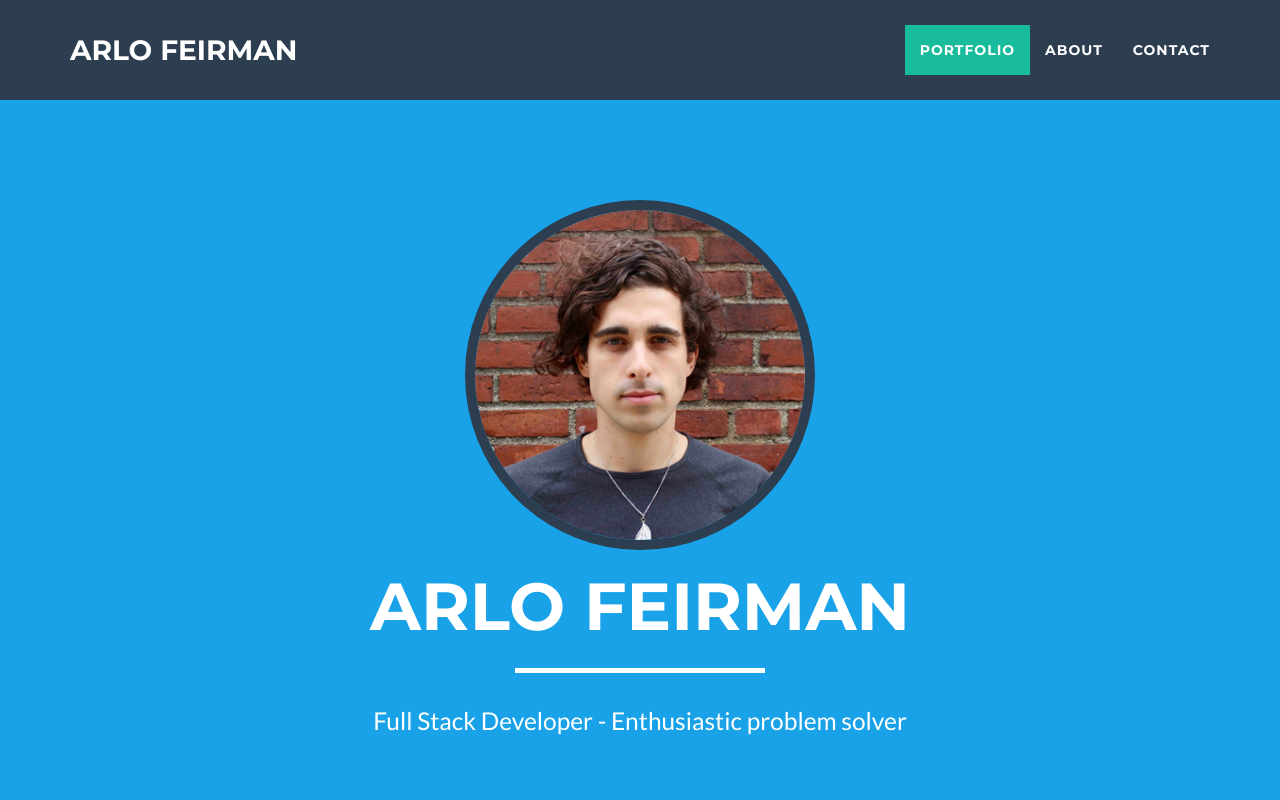
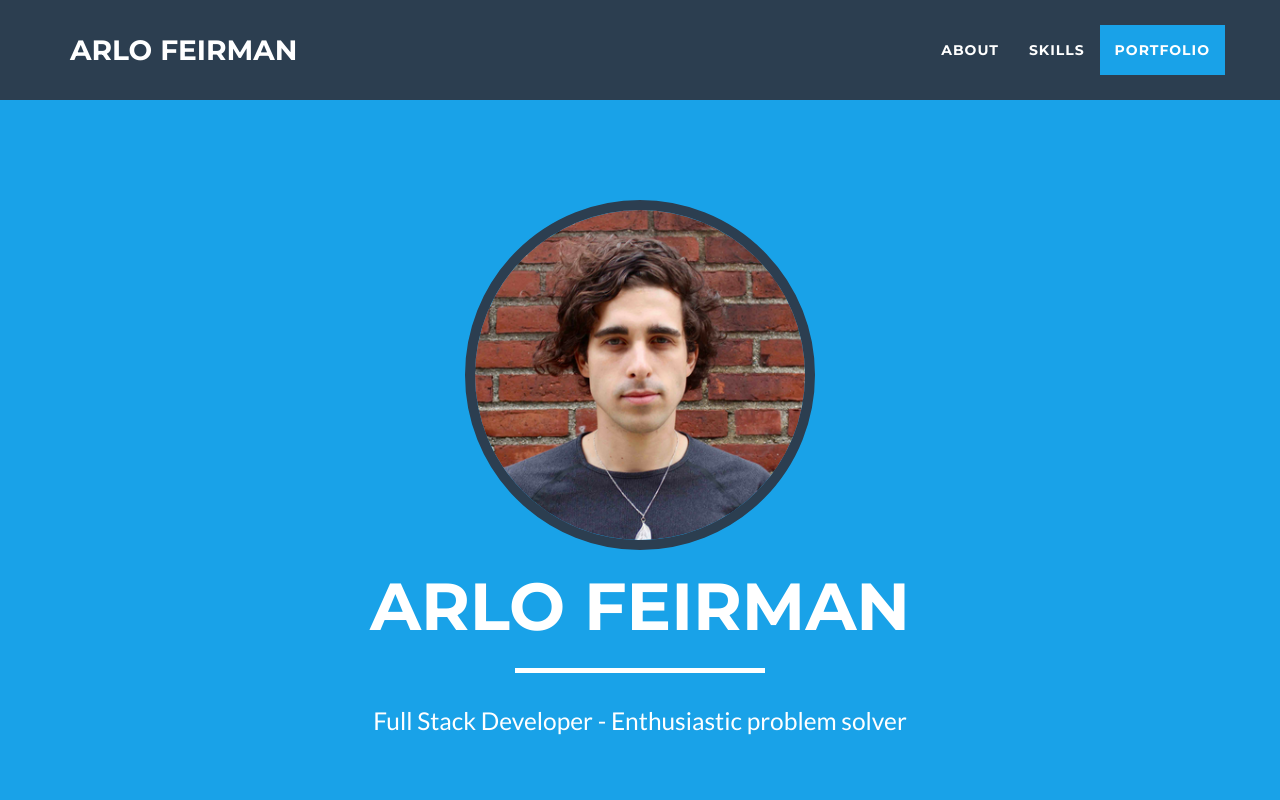
Before and after one commit to aprilsourz/af-portfolio, a website: page index.html in a window 1280 px wide. Shown: the top 800 px of the page. Drawn offline with nearby package versions, Linux system fonts and the light colour scheme.

Commit message:
fix nav bar styling

```diff
--- a/css/freelancer.css
+++ b/css/freelancer.css
@@ -18,7 +18,7 @@ a:hover,
 a:focus,
 a:active,
 a.active {
-  color: #18BC9C;
+  color: #19a2e8;
 }
 h1,
 h2,
@@ -126,7 +126,7 @@ header .intro-text .skills {
   color: white;
 }
 .navbar-custom .navbar-nav li a:hover {
-  color: #18BC9C;
+  color: #19a2e8;
 }
 .navbar-custom .navbar-nav li a:focus,
 .navbar-custom .navbar-nav li a:active {
@@ -134,13 +134,13 @@ header .intro-text .skills {
 }
 .navbar-custom .navbar-nav li.active a {
   color: white;
-  background: #18BC9C;
+  background: #19a2e8;
 }
 .navbar-custom .navbar-nav li.active a:hover,
 .navbar-custom .navbar-nav li.active a:focus,
 .navbar-custom .navbar-nav li.active a:active {
   color: white;
-  background: #18BC9C;
+  background: #19a2e8;
 }
 .navbar-custom .navbar-toggle {
   color: white;
--- a/index.html
+++ b/index.html
@@ -52,13 +52,13 @@
                         <a href="#page-top"></a>
                     </li>
                     <li class="page-scroll">
-                        <a href="#portfolio">Portfolio</a>
-                    </li>
-                    <li class="page-scroll">
                         <a href="#about">About</a>
                     </li>
                     <li class="page-scroll">
-                        <a href="#contact">Contact</a>
+                        <a href="#contact">Skills</a>
+                    </li>
+                    <li class="page-scroll">
+                        <a href="#portfolio">Portfolio</a>
                     </li>
                 </ul>
             </div>
@@ -124,6 +124,7 @@
                   Ruby on Rails </br>
                   Express </br>
                   Node </br>
+                  HTML5 </br>
 
               </div>
               <div class="col-sm-4 text-center tech">
@@ -132,7 +133,7 @@
                    PostrgreSQL </br>
                    Git </br>
                    jQuery  </br>
-                   HTML5 </br>
+                   Handlebars</br>
 
               </div>
               <div class="col-sm-4 text-center tech">
```
